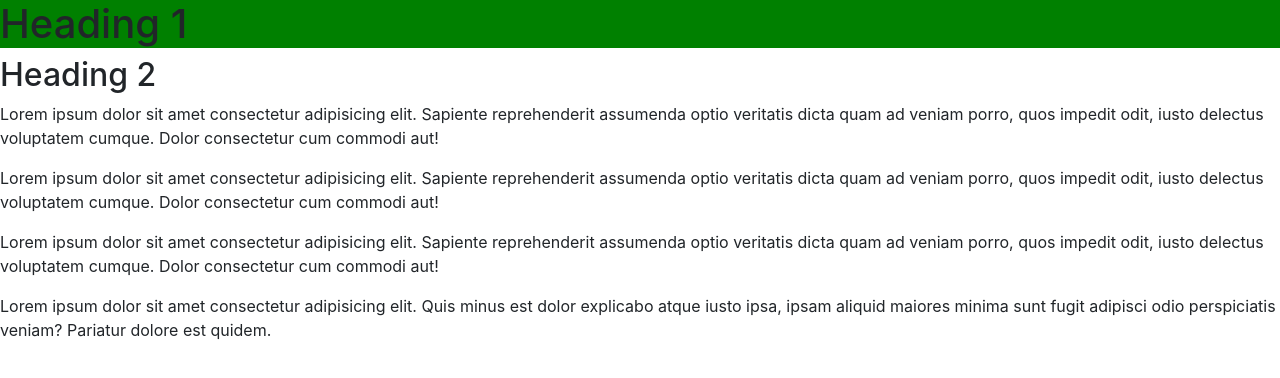
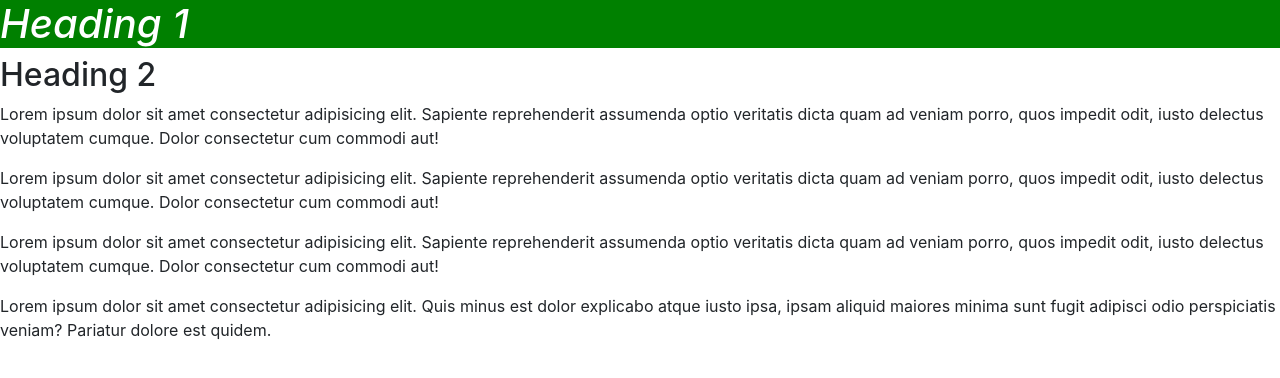
Before and after one commit to shtrole/git-master-vezba, a plain HTML site: page index.html in a window 1280 px wide. Drawn offline with nearby package versions, Linux system fonts and the light colour scheme; a script that the page names is missing.

Commit message:
promenjena boja slova i italik su

```diff
--- a/css/style.css
+++ b/css/style.css
@@ -1,3 +1,5 @@
 header {
     background: green;
+    color: white;
+    font-style: italic;
 }
```
